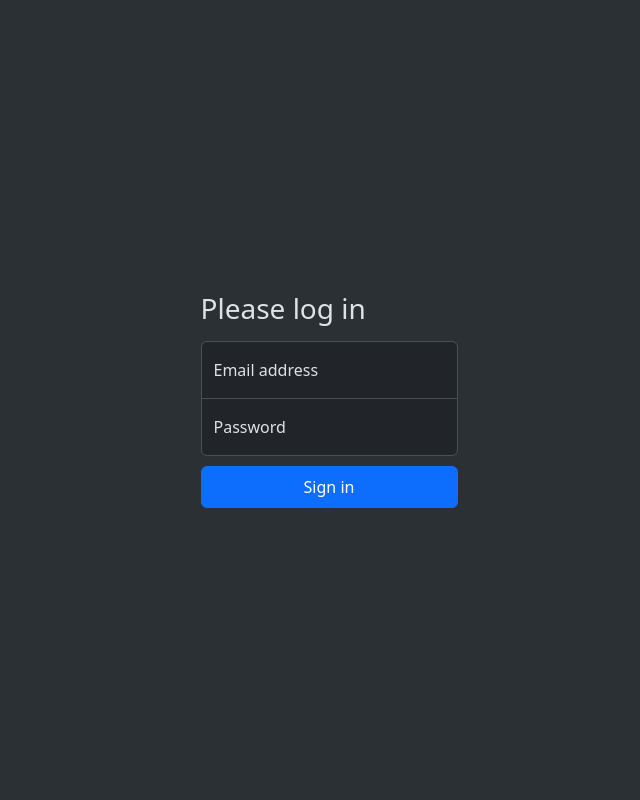
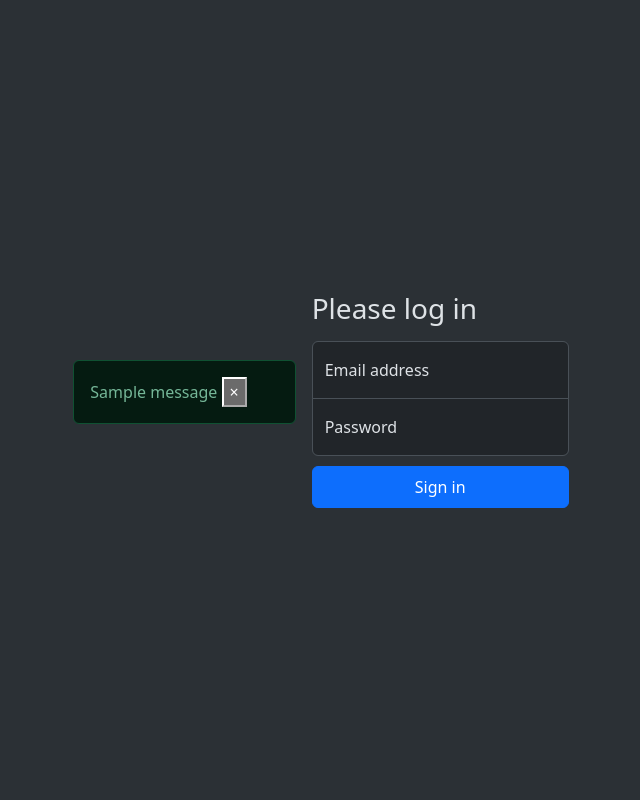
Before and after one commit to onRubik/CVRP-ACO, a Flask app: page /login in a window 1280 px wide. Shown: the whole page, without its empty margins (311-951 px from the left). Run offline with Flask 3, Linux system fonts and the light colour scheme; tables that the repository leaves empty hold one stand-in row (values such as "Sample post"); one stand-in notice (Sample message) is shown.

Commit message:
flash login

```diff
--- a/website/templates/base.html
+++ b/website/templates/base.html
@@ -8,17 +8,22 @@
     crossorigin="anonymous"
     referrerpolicy="no-referrer"
     >
-    <style>
-    </style>
-    {% block additional_head %}{% endblock %}
-  </head>
-  <body {% block body_class %}{% endblock %}>
-    {% block content %}{% endblock %}
     <script
     src="https://cdn.jsdelivr.net/npm/bootstrap@5.3.2/dist/js/bootstrap.bundle.min.js"
     integrity="sha384-C6RzsynM9kWDrMNeT87bh95OGNyZPhcTNXj1NW7RuBCsyN/o0jlpcV8Qyq46cDfL"
     crossorigin="anonymous"
     referrerpolicy="no-referrer"></script>
+
+    {% block additional_head %}{% endblock %}
+
+  </head>
+  <body {% block body_class %}{% endblock %}>
+
+
+    {% block content %}
+    {% endblock %}
+
+
     <script
     type="text/javascript"
     src="{{ url_for('static', filename='index.js') }}"
--- a/website/templates/login.html
+++ b/website/templates/login.html
@@ -1,6 +1,6 @@
 {% extends "base.html" %}
 {% block title %}Login{% endblock %}
-{% block body_class %}class="d-flex align-items-center justify-content-center py-4 bg-body-tertiary m-0"{% endblock %}
+{% block body_class %}class="d-flex align-items-center justify-content-center py-4 bg-body-tertiary"{% endblock %}
 {% block additional_head %}
 <style>
   html,
@@ -31,16 +31,39 @@
 </style>
 {% endblock %}
 {% block content %}
+<div class="flash-messages">
+    {% with messages = get_flashed_messages(with_categories=true) %}
+    {% if messages %}
+    {% for category, message in messages %}
+    {% if category == 'error' %}
+    <div class="alert alert-danger alert-dismissible fade show" role="alert">
+        {{ message }}
+        <button type="button" class="close" data-dismiss="alert">
+            <span aria-hidden="true">&times;</span>
+        </button>
+    </div>
+    {% elif category == 'success' %}
+    <div class="alert alert-success alert-dismissible fade show" role="alert">
+        {{ message }}
+        <button type="button" class="close" data-dismiss="alert">
+            <span aria-hidden="true">&times;</span>
+        </button>
+    </div>
+    {% endif %}
+    {% endfor %}
+    {% endif %}
+    {% endwith %}
+</div>
 <main class="form-signin">
     <form method="POST">
         <h1 class="h3 mb-3 fw-normal">Please log in</h1>
 
         <div class="form-floating">
-            <input type="email" class="form-control" id="floatingInput" placeholder="name@example.com">
+            <input type="email" class="form-control" id="floatingInput" name="floatingInput" placeholder="name@example.com">
             <label for="floatingInput">Email address</label>
         </div>
         <div class="form-floating">
-            <input type="password" class="form-control" id="floatingPassword" placeholder="Password">
+            <input type="password" class="form-control" id="floatingPassword" name="floatingPassword" placeholder="Password">
             <label for="floatingPassword">Password</label>
         </div>
         <button class="btn btn-primary w-100 py-2" type="submit">Sign in</button>
```
